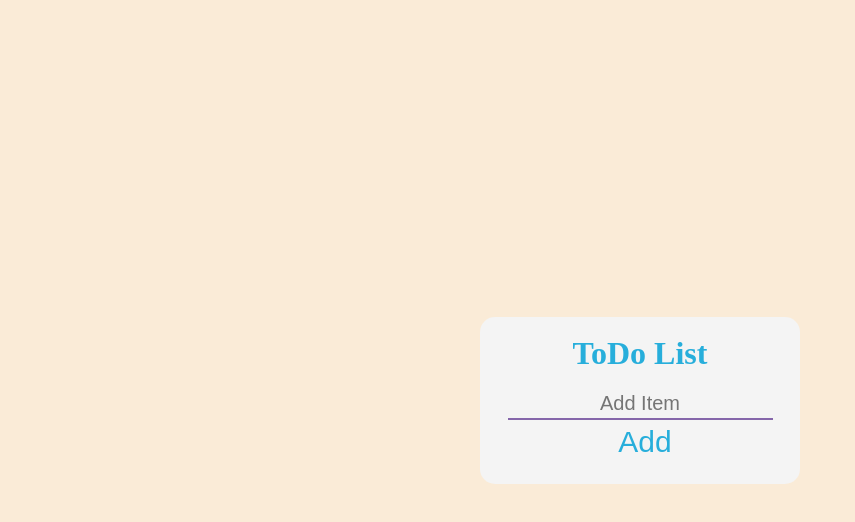
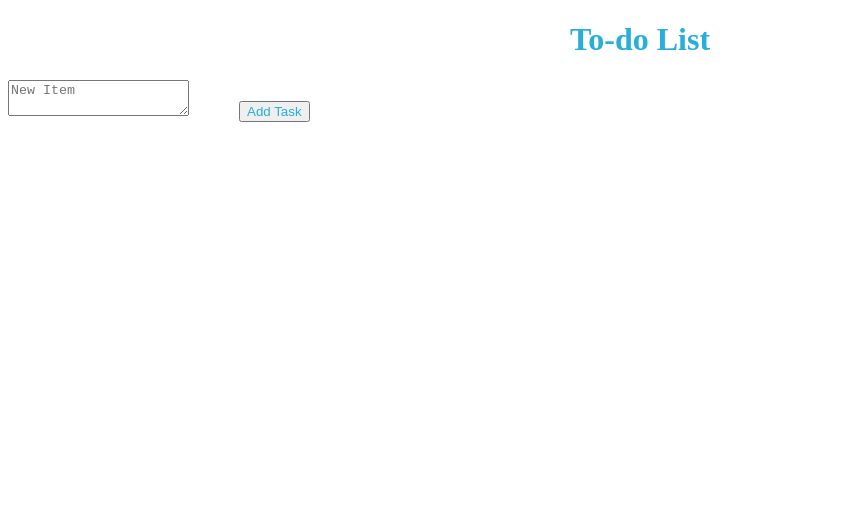
Before and after one commit to Kshitinjay/React-Assignment---Todo-List-React, a React app: page / in a window 1280 px wide. Shown: the top 522 px of the page, without its empty margins (0-855 px from the left). Built offline with nearby package versions, Linux system fonts and the light colour scheme.

Commit message:
hope for the best

```diff
--- a/src/components/App.js
+++ b/src/components/App.js
@@ -1,119 +1,51 @@
 import React, { useState } from "react";
-import Items from "./Items/";
+import ListItem from "./ListItem";
 import "./../styles/App.css";
 
 function App() {
-  const [item, setItem] = useState("");
-  const [listOfItems, setListOfItems] = useState([]);
-  const [editing, setEditing] = useState(false);
+  const [items, setItems] = useState([]);
+  const [newItem, setNewItem] = useState("");
 
-  const handleChange = (event) => {
-    setItem(event.target.value);
+  const newTask = (evt) => {
+    setNewItem(evt.target.value);
   };
-
-  const addItems = () => {
-    if (!item) {
-      alert("no data");
-    } else {
-      setListOfItems((oldItems) => {
-        return [...oldItems, item];
-      });
-      setItem("");
+  const saveItem = () => {
+    if (newItem.length > 0) {
+      items.push(newItem);
+      setItems([...items]);
+      setNewItem("");
     }
   };
-
-  const deleteItem = (ide) => {
-    setListOfItems((allItems) => {
-      return allItems.filter((currentElemnt, index) => {
-        return index !== ide;
-      });
-    });
+  const removeItem = (idx) => {
+    items.splice(idx, 1);
+    setItems([...items]);
   };
-
-
-  const editItem = () => {
-    setEditing(true);
-    // console.log("edit clicked");----------------------
+  const updateItem = (idx, value) => {
+    items[idx] = value;
+    setItems([...items]);
   };
-
-
-  const [newData,setNewData] = useState("");
-
-  const newDataChange = (event) =>{
-    setNewData(event.target.value)
-  }
-  const submitHandler = (ide,data)=>{
-    // event.preventDefault();
-    // console.log(ide,data);-----------------
-
-    // console.log("newData is",newData);----------------
-    if(!newData){
-      alert("no data");
-      return;
-    }
-    else{
-      listOfItems[ide]=newData;
-      setEditing(false);
-      // console.log("completed");--------------------
-      // console.log(editing);----------------------
-    }
-
-    // console.log(`item at ${ide} is ${listOfItems[ide]}`);
-    // setListOfItems(listOfItems[])
-    // const newArr =
-
-    // setListOfItems((allItems) => {
-    //   return allItems.map((index) => {
-    //     if(index===data){
-    //       return [...allItems, data];
-    //     }
-    //   });
-    // });
-    // setListOfItems((oldItems) => {
-    //   return [...oldItems, data];
-    // });
-  }
-
-
   return (
     <div id="main">
-      <div className="main_div">
-        <div className="center_div">
-          <br />
-          <h1>ToDo List</h1>
-          <br />
-          <input
-            type="text"
-            name=""
-            value={item}
-            id="task"
-            placeholder="Add item"
-            onChange={handleChange}
-          />
-          <button id="btn" onClick={addItems}>
-            Add
-          </button>
-          <ol>
-            {listOfItems.map((elem, index) => {
-              return (
-                <Items
-                  key={index}
-                  ide={index}
-                  data={elem}
-                  deleteItems={deleteItem}
-                  editItems={editItem}
-                  editing={editing}
-                  // saveItem={handleChange}
-                  // addItems={addItems}
-                  submitHandler={submitHandler}
-                  // newData={newData}
-                  newDataChange={newDataChange}
-                />
-              );
-            })}
-          </ol>
-        </div>
-      </div>
+      <h1>To-do List</h1>
+      <textarea
+        id="task"
+        type="text"
+        placeholder="New Item"
+        value={newItem}
+        onChange={newTask}
+      ></textarea>
+      <button id="btn" onClick={saveItem}>
+        Add Task
+      </button>
+      {items.map((item, idx) => (
+        <ListItem
+          item={item}
+          key={idx}
+          index={idx}
+          removeItem={removeItem}
+          updateItem={updateItem}
+        />
+      ))}
     </div>
   );
 }
--- a/src/components/Items/index.js
+++ /dev/null
@@ -1,37 +0,0 @@
-import React from "react";
-import "../Items/style.css";
-const Items = (props) => {
-  const check = props.editing;
-
-  return (
-    <>
-      {check ? (
-        <>
-          <li>
-              <input type="text" defaultValue={props.data} onChange={props.newDataChange}></input>
-              <button className="save" onClick={()=>{props.submitHandler(props.ide,props.data)}}>Save</button>
-          </li>
-        </>
-      ) : (
-        <>
-          <li className="list">
-            {props.data}
-            <button className="edit" onClick={props.editItems}>
-              Edit
-            </button>
-            <button
-              className="delete"
-              onClick={() => {
-                props.deleteItems(props.ide);
-              }}
-            >
-              Del
-            </button>
-          </li>
-        </>
-      )}
-    </>
-  );
-};
-
-export default Items;
--- a/src/components/Items/style.css
+++ /dev/null
@@ -1,69 +0,0 @@
-ol{
-    list-style-type: none;
-    margin-top: 20px;
-}
-ol li {
-    padding-left:8%;
-    text-align: left;
-    font-size: 20px;
-    font-weight: 500;
-    min-height: 40px;
-    /* display: flex; */
-    /* align-items: center; */
-    color: #8566aa;
-    text-transform: capitalize;
-}
-.delete{
-    color: #27aedb;
-    /* text-align: center; */
-    /* justify-content: center; */
-    align-items: center;
-    /* min-height: 40px; */
-    width: auto;
-    border-radius: 5%;
-    font-size: 20px;
-    border: none;
-    outline: none;
-    background: transparent;
-    margin-left: 10px;
-    padding: 5px;
-}
-.delete:hover{
-    background-color: red;
-}
-.edit{
-    color: #27aedb;
-    /* text-align: center; */
-    /* justify-content: center; */
-    align-items: center;
-    /* min-height: 40px; */
-    width: auto;
-    border-radius: 5%;
-    font-size: 20px;
-    border: none;
-    outline: none;
-    background: transparent;
-    margin-left: 10px;
-    padding: 5px;
-}
-.edit:hover{
-    background-color: red;
-}
-.save{
-    color: #27aedb;
-    /* text-align: center; */
-    /* justify-content: center; */
-    align-items: center;
-    /* min-height: 40px; */
-    width: auto;
-    border-radius: 5%;
-    font-size: 20px;
-    border: none;
-    outline: none;
-    background: transparent;
-    margin-left: 10px;
-    padding: 5px;
-}
-.save:hover{
-    background-color: red;
-}
--- /dev/null
+++ b/src/components/ListItem.js
@@ -0,0 +1,48 @@
+import React, { useState } from "react";
+
+import "./../styles/App.css";
+
+function ListItem(props) {
+  var update = "";
+  const [editVal, setEditVal] = useState(true);
+  const edit = () => {
+    setEditVal(false);
+  };
+  const deleteTask = () => {
+    props.removeItem(props.index);
+  };
+  const updateTask = (evt) => {
+    update = evt.target.value;
+  };
+  const saveTask = () => {
+    if (update.length > 0) {
+      props.updateItem(props.index, update);
+      setEditVal(true);
+      update = "";
+    }
+  };
+  return (
+    <div className="list">
+      {props.index + 1}.{props.item}
+      {editVal ? (
+        <>
+          <button className="edit" onClick={edit}>
+            Edit
+          </button>
+          <button className="delete" onClick={deleteTask}>
+            Delete
+          </button>
+        </>
+      ) : (
+        <>
+          <textarea className="editTask" onChange={updateTask}></textarea>
+          <button className="saveTask" onClick={saveTask}>
+            Save
+          </button>
+        </>
+      )}
+    </div>
+  );
+}
+
+export default ListItem;
--- a/src/styles/App.css
+++ b/src/styles/App.css
@@ -1,60 +1,18 @@
-*{
-    box-sizing: border-box;
-    padding: 0;
-    margin: 0;
-}
 h1 {
     color: #27aedb;
     text-align: center;
     }
 
+
+button{
+    color: #27aedb;
+    text-align: center;
+    justify-content: center;
+    align-items: center;
+    margin-left: 50px;
+    margin-bottom: 30px;
+}
+
 .bg-pink{
 	background-color:pink;
 }
-.main_div{
-    width: 100%;
-    height: 100vh;
-    background-color: antiquewhite;
-    display: flex;
-    flex-direction:row;
-    justify-content: center;
-    align-items: center;
-    text-align: center;
-}
-.center_div{
-    width: 25%;
-    height: auto;
-    background-color: #f4f4f4;
-    border-radius: 15px;
-}
-input{
-    text-transform: capitalize;
-    text-align: center;
-    height: 30px;
-    top: 10px;
-    border: none;
-    background: transparent;
-    font-size: 20px;
-    font-weight: 500;
-    border-bottom: 2px solid #8566aa;
-    outline: none;
-}
-#btn{
-    color: #27aedb;
-    /* text-align: center; */
-    /* justify-content: center; */
-    /* align-items: center; */
-    /* min-height: 40px; */
-    /* width: auto; */
-    border-radius: 5%;
-    font-size: 30px;
-    border: none;
-    outline: none;
-    background: transparent;
-    margin-left: 10px;
-    padding: 5px;
-}
-#btn:hover{
-    color: white;
-    background-color: #27aedb;
-}
```
